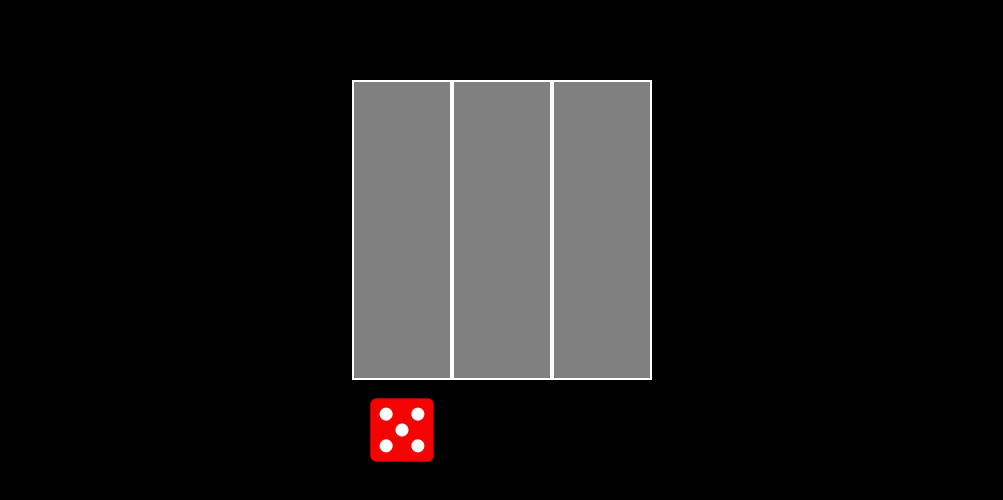
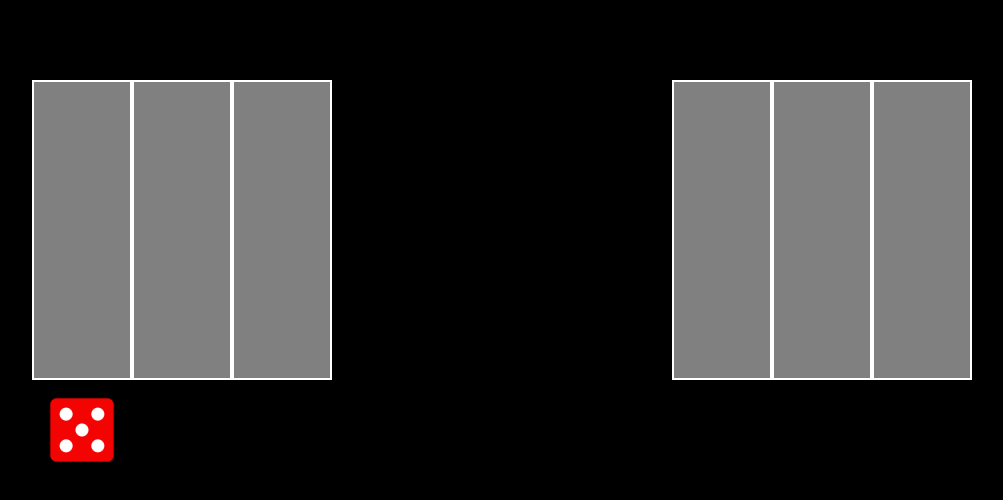
Before and after one commit to ArturUFJF/Testes-Trabalho-Desenvolvimento-Web, a plain HTML site: page index.html in a window 1280 px wide. Shown: the whole page, without its empty margins (138-1141 px from the left). Drawn offline with Linux system fonts and the light colour scheme.

Commit message:
arruma o css da segunda grid

```diff
--- a/styles.css
+++ b/styles.css
@@ -22,6 +22,46 @@ body{
     align-items: center;
     grid-template-columns: repeat(3, auto);
 }
+
+.board2{
+    display: grid;
+    width: 100%;
+    height: 100%;
+    display: grid;
+    justify-content: center;
+    align-content: center;
+    justify-items: center;
+    align-items: center;
+    grid-template-columns: repeat(3, auto);
+}
+
+.cell2{
+    width: 100px;
+    height: 100px;
+    background: gray;
+    border: 2px solid white;
+    display: flex;
+    justify-content: center;
+    align-content: center;
+}
+
+.cell2:nth-child(1),
+.cell2:nth-child(2),
+.cell2:nth-child(3),
+.cell2:nth-child(4),
+.cell2:nth-child(5),
+.cell2:nth-child(6){
+    border-bottom: none;
+}
+.cell2:nth-child(4),
+.cell2:nth-child(5),
+.cell2:nth-child(6),
+.cell2:nth-child(7),
+.cell2:nth-child(8),
+.cell2:nth-child(9){
+    border-top: none;
+}
+
 
 .tabuleiro{
     display: flex;
```
Lines whose indentation alone changed are shown as unchanged.
